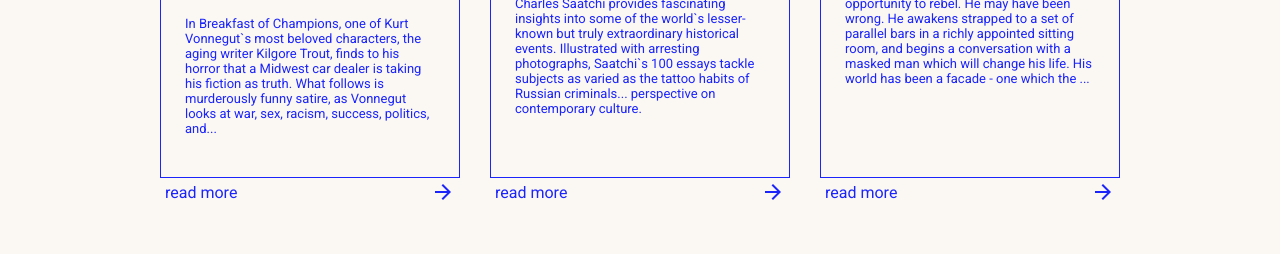
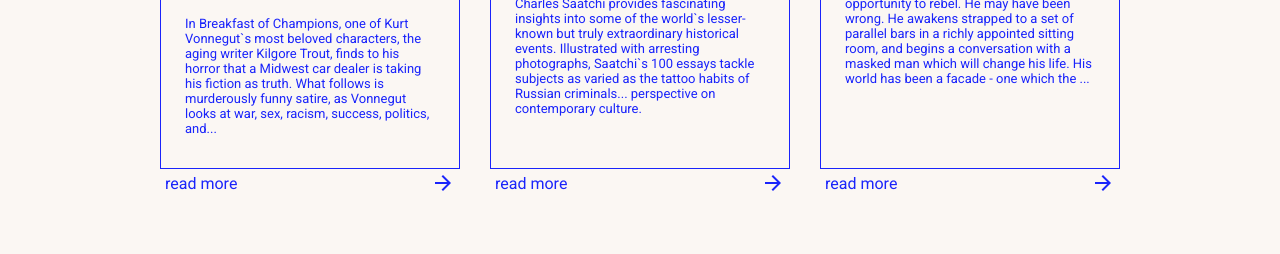
Before and after one commit to kolestom/Books-SiteBuild, a plain HTML site: page index.html in a window 1280 px wide. Shown: the part 226-480 px from the top of the page. Drawn offline with nearby package versions, Linux system fonts and the light colour scheme.

Commit message:
no height

```diff
--- a/index.html
+++ b/index.html
@@ -4,7 +4,7 @@
     <meta charset="UTF-8">
     <meta http-equiv="X-UA-Compatible" content="IE=edge">
     <meta name="viewport" content="width=device-width, initial-scale=1.0">
-    <title>Document</title>
+    <title>Books-SiteBuild</title>
     <link rel="stylesheet" href="style.css">
     <link rel="stylesheet" href="https://fonts.googleapis.com/css2?family=Material+Symbols+Outlined:opsz,wght,FILL,GRAD@20..48,100..700,0..1,-50..200" />
     <link rel="preconnect" href="https://fonts.googleapis.com">
--- a/style.css
+++ b/style.css
@@ -31,7 +31,7 @@ main {
     max-width: 1200px;
     display: flex;
     flex-wrap: wrap;
-    align-items: center;
+    /* align-items: stretch; */
     justify-content: center;
     gap: 60px 30px;
 }
@@ -39,7 +39,7 @@ main {
 .card {
     position: relative;
     width: 300px;
-    height: 370px;
+    /* height: 370px; */
     display: flex;
     flex-direction: column;
     /* justify-content: space-between; */
@@ -58,8 +58,9 @@ main {
     border: 1px solid #1a24fb;
     color: #1a24fb;
     padding: 2rem 1.5rem;
-    height: 340px;
+    /* height: 340px; */
     display: flex;
+    flex-grow: 1;
     flex-direction: column;
     /* justify-content: space-between; */
 }
```
Also changed, not shown: 1 other file.
